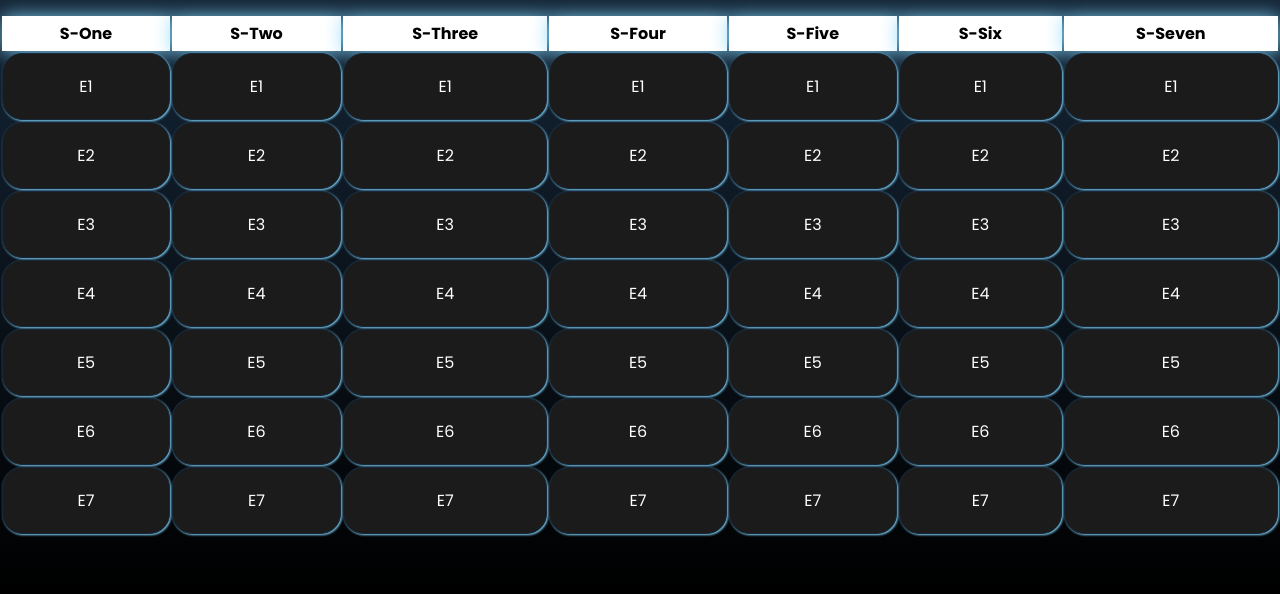
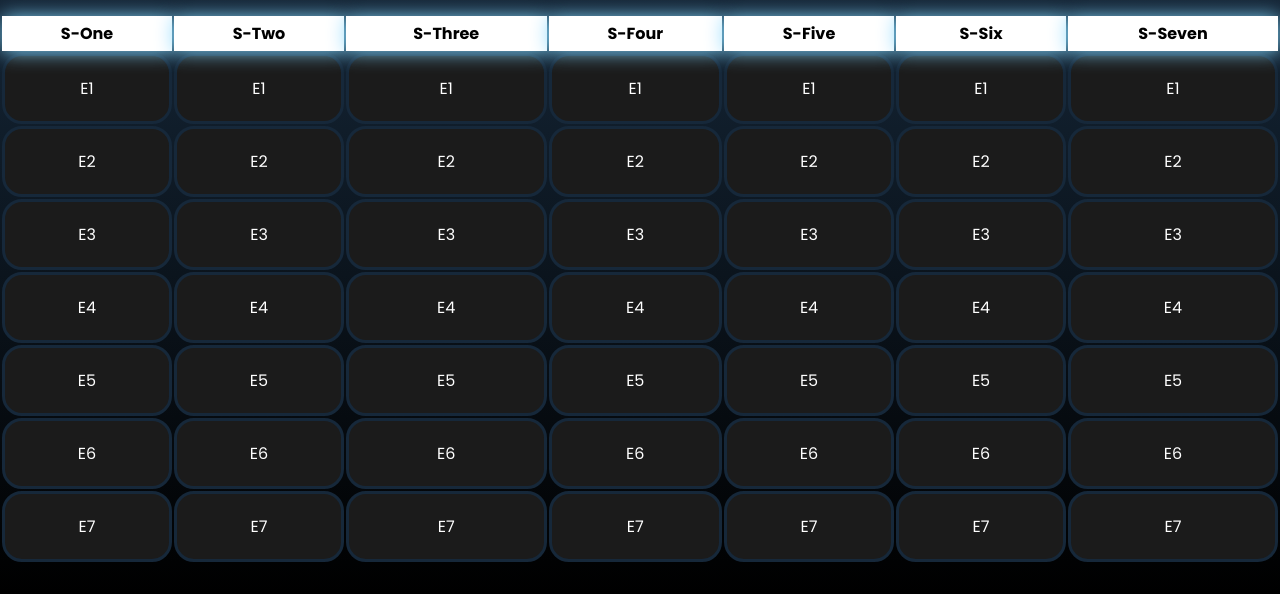
Before and after one commit to MaskiDesu/MaskiLinks, a plain HTML site: page Shinchan.html in a window 1280 px wide. Shown: the part 206-800 px from the top of the page. Drawn offline with Linux system fonts and the light colour scheme.

Commit message:
fixed problems

```diff
--- a/Shinchan.css
+++ b/Shinchan.css
@@ -94,7 +94,7 @@ main{
 }
 .Shinchan_logo h1{
     font-size: 70px;
-margin-top: 200px;
+    margin-top: 200px;
     filter: drop-shadow(1px 1px 10px rgb(130, 214, 253));
 }
 .tables{
@@ -121,9 +121,8 @@ td{
     text-align:center;
     border-radius: 20px;
     background-color: rgb(27, 27, 27);
-    border: 1px solid rgb(22, 40, 58) ;
+    border: 3px solid rgb(22, 40, 58) ;
     transition: all 0.5s ease ;
-    filter: drop-shadow(1px 1px 1px rgb(130, 214, 253));
 }
 td:hover{
     transform: scale(1.07);
--- a/Shinchan.html
+++ b/Shinchan.html
@@ -15,7 +15,7 @@
             <div class="stuff">
                 <ul>
                     <li><a href="index.html">Home</a></li>
-                    <li><a href="#">Movies</a></li>
+                    <li><a href="Movies.html">Movies</a></li>
                     <li><a href="#">Anime</a></li>
                     <li><a href="Cartoons.html"  class="active">Cartoons</a></li>
                 </ul>
```
